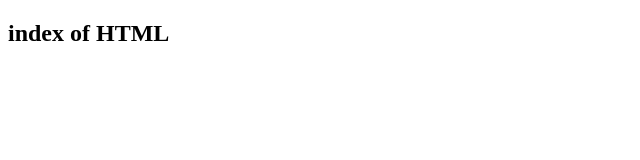
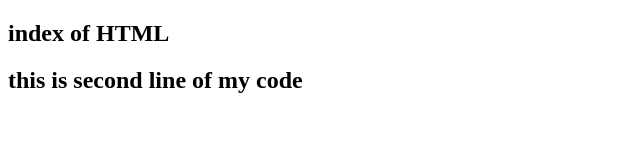
Before and after one commit to solimanumor/Introduction-of-Soliman, a plain HTML site: page index.html in a window 1280 px wide. Shown: the whole page, without its empty margins (0-640 px from the left). Drawn offline with Linux system fonts and the light colour scheme.

Commit message:
adding second line

```diff
--- a/index.html
+++ b/index.html
@@ -7,5 +7,6 @@
 </head>
 <body>
     <h2>index of HTML</h2>
+    <h2>this is second line of my code</h2>
 </body>
 </html>
```
